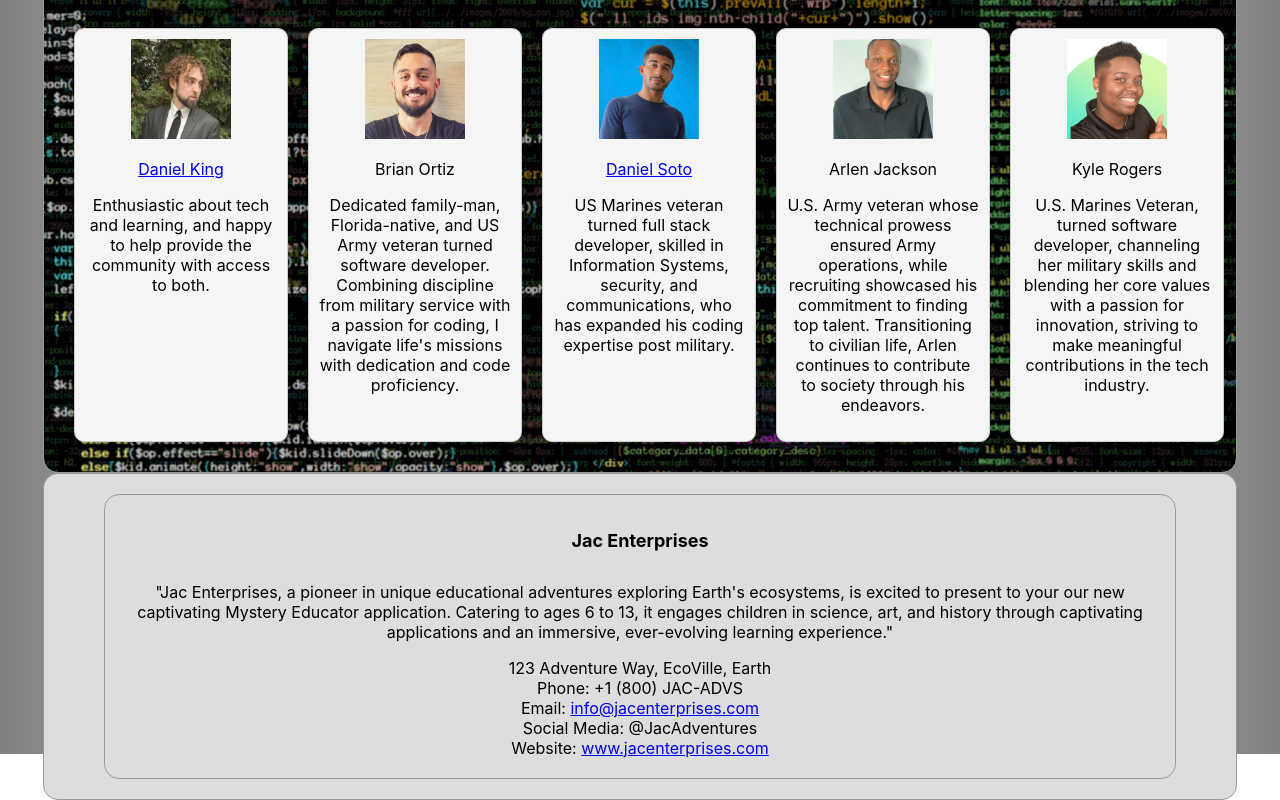
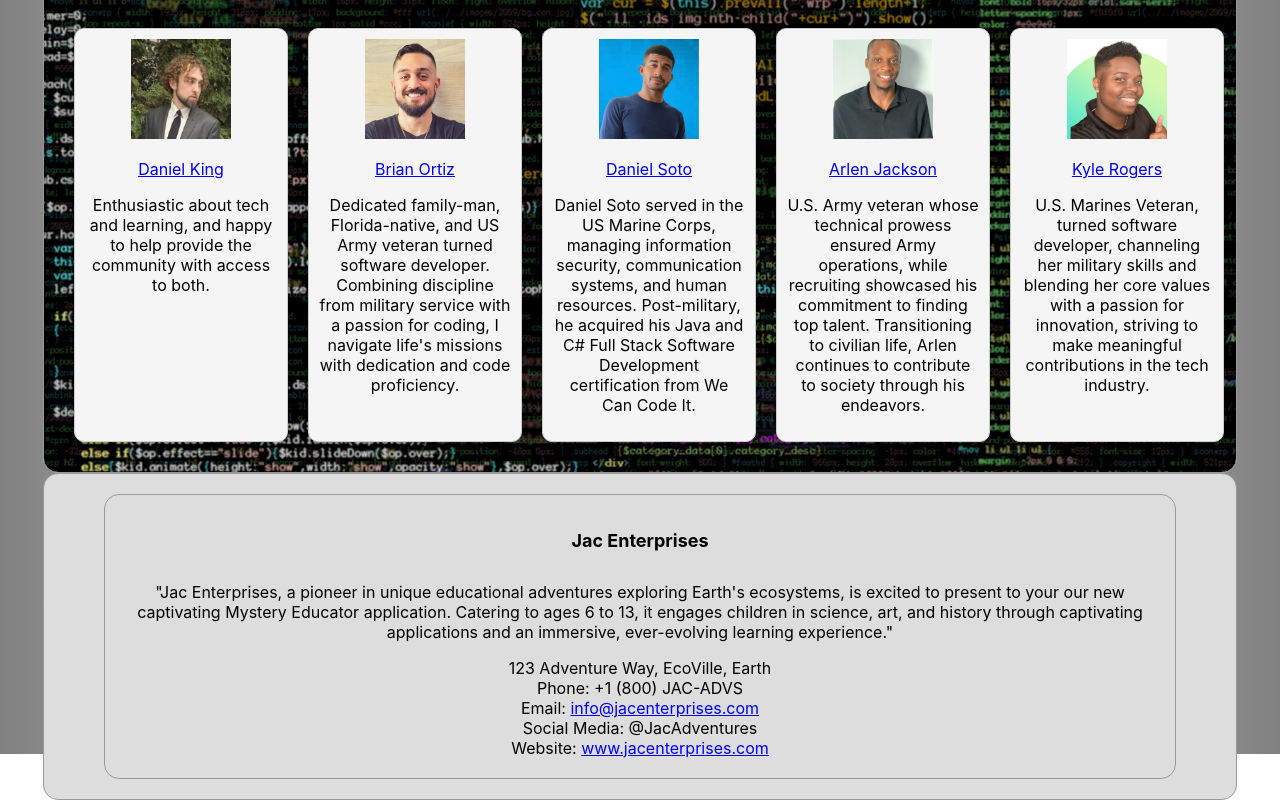
Before and after one commit to 1DanielKing/Jac-Enterprises, a React (Create React App) app in the folder frontend/: page / in a window 1280 px wide. Shown: the part 4226-5026 px from the top of the page. Built offline with nearby package versions, Linux system fonts and the light colour scheme.

Commit message:
about page corrections missed in merges

```diff
--- a/frontend/src/pages/HomePage.js
+++ b/frontend/src/pages/HomePage.js
@@ -407,9 +407,9 @@ const HomePage = () => {
                     <div>
                       {" "}
                       {/* name and bio container */}
-                      <p>Brian Ortiz</p>
+                      <p><a href="http://BrianOrtiz95.github.io/">Brian Ortiz</a></p>
                       <p>
-                      Dedicated family-man,  Florida-native, and US Army veteran turned software developer.
+                      Dedicated family-man, Florida-native, and US Army veteran turned software developer.
                       Combining discipline from military service with a passion for coding, I navigate life's
                       missions with dedication and code proficiency.
                       </p>
@@ -433,7 +433,8 @@ const HomePage = () => {
                       {/* name and bio container */}
                       <p><a href="https://SotoDanielJ.github.io/">Daniel Soto</a></p>
                       <p>
-                      US Marines veteran turned full stack developer, skilled in Information Systems, security, and communications, who has expanded his coding expertise post military.
+                      Daniel Soto served in the US Marine Corps, managing information security, communication systems, and human resources.
+                      Post-military, he acquired his Java and C# Full Stack Software Development certification from We Can Code It.
                       </p>
                     </div>
                   </div>
@@ -453,7 +454,7 @@ const HomePage = () => {
                     <div>
                       {" "}
                       {/* name and bio container */}
-                      <p>Arlen Jackson</p>
+                      <p><a href="http://arlenjackson1.github.io/">Arlen Jackson</a></p>
                       <p>U.S. Army veteran whose technical prowess ensured Army operations, while recruiting showcased his commitment to finding top talent. Transitioning to civilian life, Arlen continues to contribute to society through his endeavors.
                       </p>
                     </div>
@@ -474,7 +475,7 @@ const HomePage = () => {
                     <div>
                       {" "}
                       {/* name and bio container */}
-                      <p>Kyle Rogers</p>
+                      <p><a href="https://www.linkedin.com/in/kyle-rogers-470a8a219/">Kyle Rogers</a></p>
                       <p>
                       U.S. Marines Veteran, turned software developer, channeling her military skills and blending her core values
                       with a passion for innovation, striving to make meaningful contributions
```
